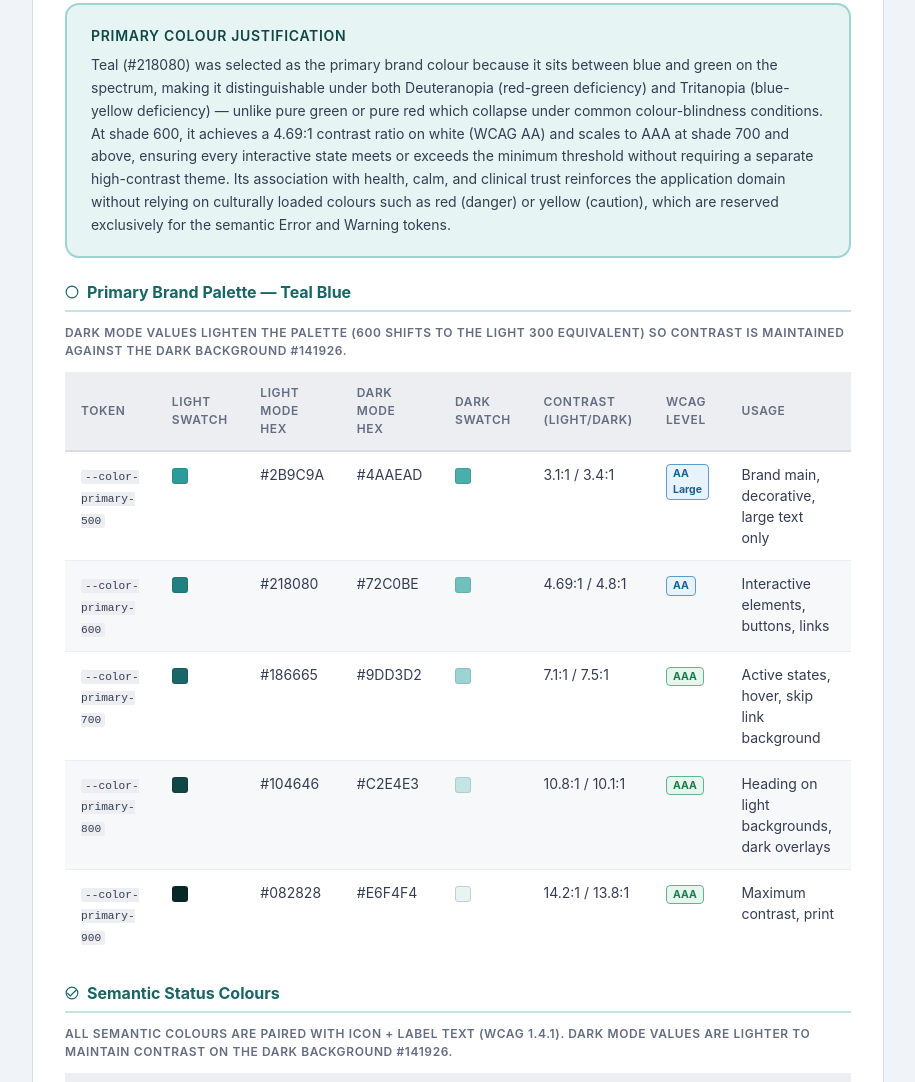
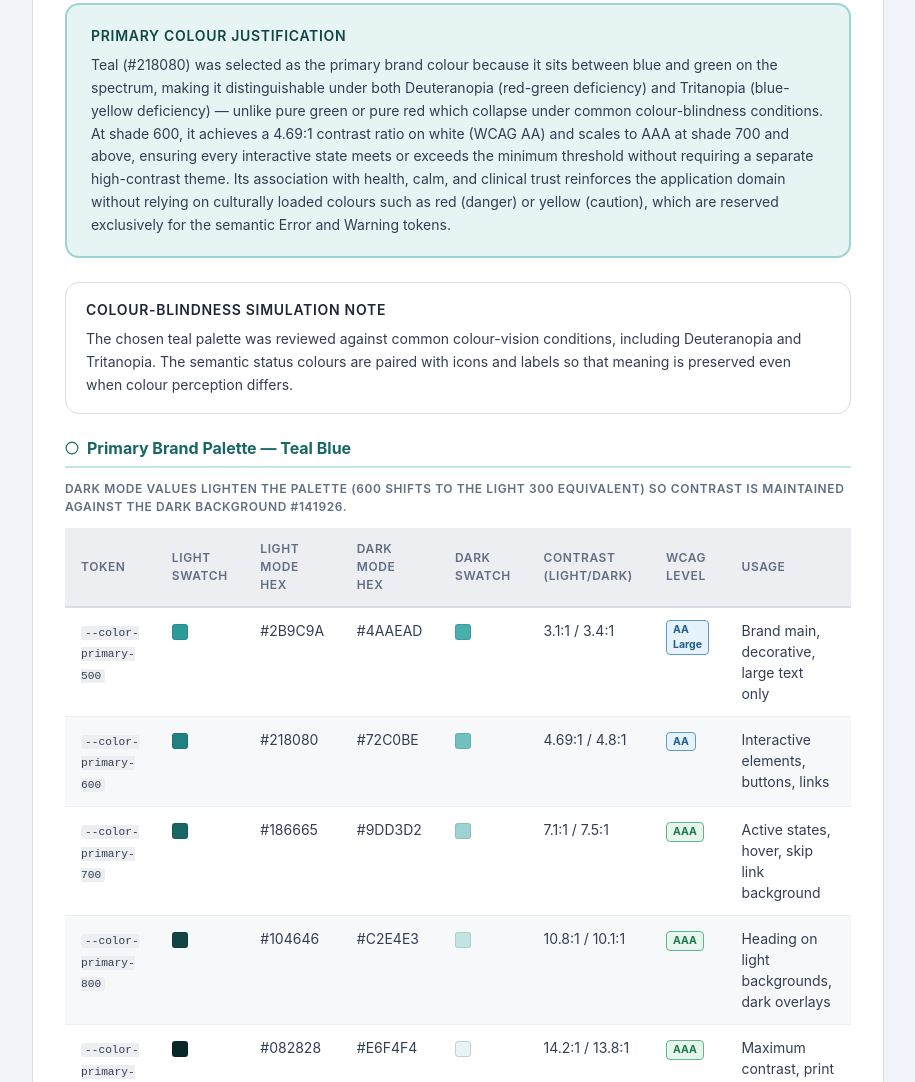
Before and after one commit to se221081-glitch/Healthcare, a website: page documentation.html in a window 1280 px wide. Shown: the part 929-2011 px from the top of the page, without its empty margins (182-1097 px from the left). Drawn offline with Linux system fonts and the light colour scheme.

Commit message:
Update documentation

```diff
--- a/documentation.html
+++ b/documentation.html
@@ -391,6 +391,11 @@
       <div style="background:var(--color-primary-50);border:2px solid var(--color-primary-200);border-radius:var(--radius-lg);padding:var(--space-5) var(--space-6);margin-bottom:var(--space-6);">
         <p style="font-weight:var(--weight-semibold);color:var(--color-primary-800);margin-bottom:var(--space-2);font-size:var(--text-body-s);text-transform:uppercase;letter-spacing:0.05em;">Primary Colour Justification</p>
         <p style="font-size:var(--text-body-s);color:var(--color-neutral-700);line-height:var(--leading-relaxed);margin:0;">Teal (#218080) was selected as the primary brand colour because it sits between blue and green on the spectrum, making it distinguishable under both Deuteranopia (red-green deficiency) and Tritanopia (blue-yellow deficiency) — unlike pure green or pure red which collapse under common colour-blindness conditions. At shade 600, it achieves a 4.69:1 contrast ratio on white (WCAG AA) and scales to AAA at shade 700 and above, ensuring every interactive state meets or exceeds the minimum threshold without requiring a separate high-contrast theme. Its association with health, calm, and clinical trust reinforces the application domain without relying on culturally loaded colours such as red (danger) or yellow (caution), which are reserved exclusively for the semantic Error and Warning tokens.</p>
+      </div>
+
+      <div style="background:#ffffff;border:1px solid var(--color-neutral-200);border-radius:var(--radius-lg);padding:var(--space-4) var(--space-5);margin-bottom:var(--space-6);">
+        <p style="font-weight:var(--weight-semibold);color:var(--color-neutral-800);margin-bottom:var(--space-2);font-size:var(--text-body-s);text-transform:uppercase;letter-spacing:0.05em;">Colour-blindness simulation note</p>
+        <p style="font-size:var(--text-body-s);color:var(--color-neutral-700);line-height:var(--leading-relaxed);margin:0;">The chosen teal palette was reviewed against common colour-vision conditions, including Deuteranopia and Tritanopia. The semantic status colours are paired with icons and labels so that meaning is preserved even when colour perception differs.</p>
       </div>
 
       <h3 class="subsection-title">
```
